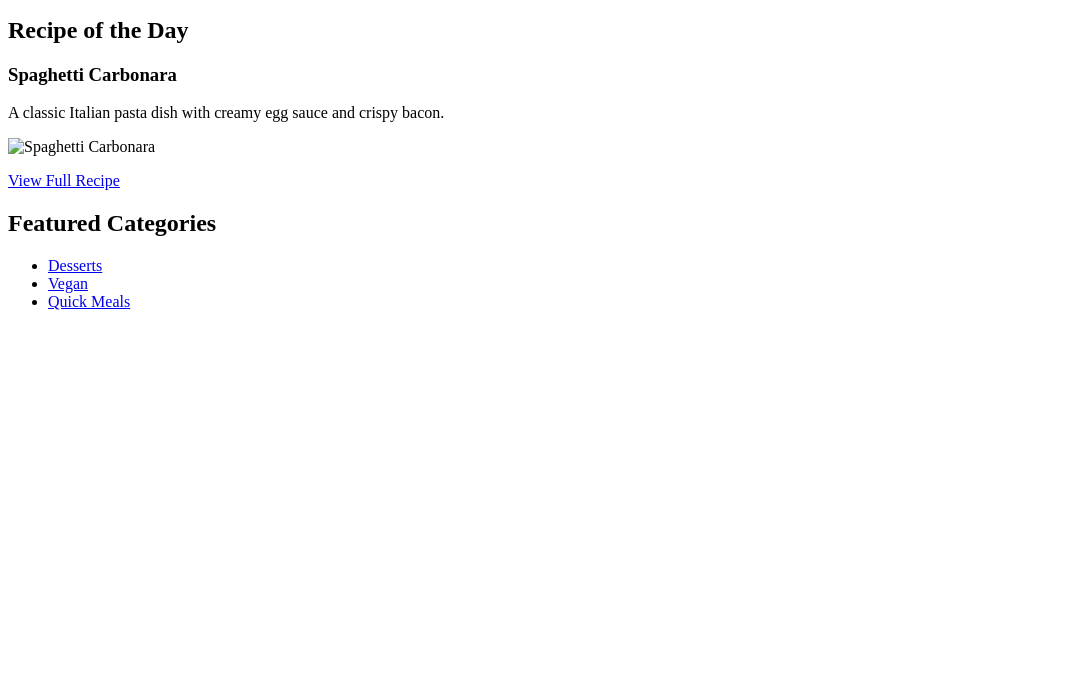
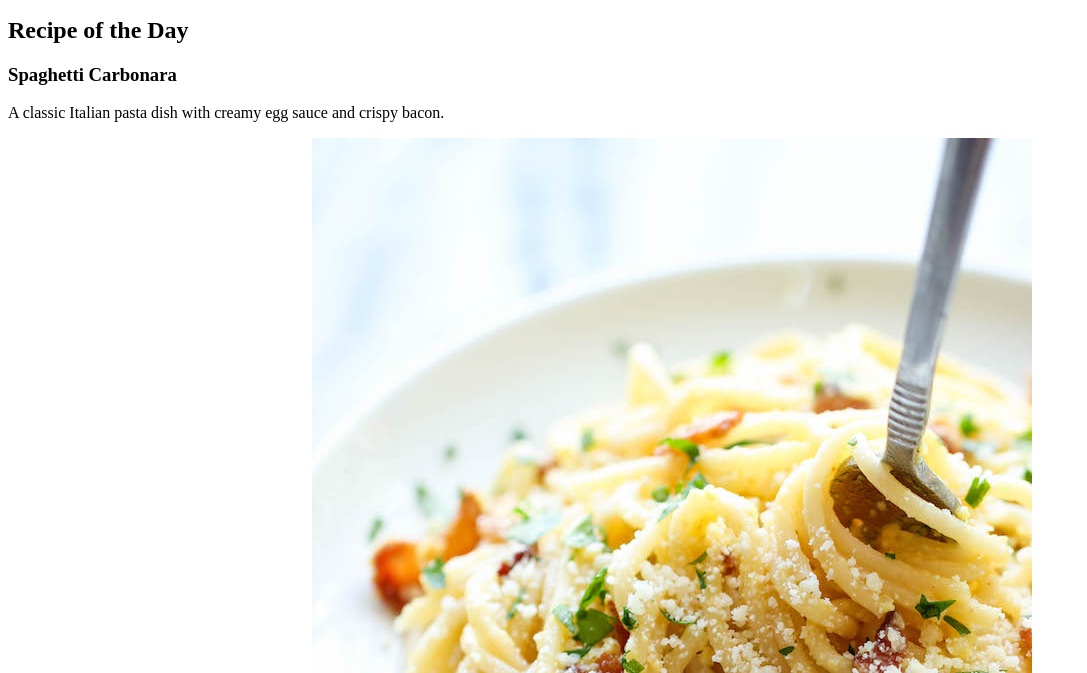
Before and after one commit to SaharSeerat/Recipe-Book, a plain HTML site: page index.html in a window 1280 px wide. Shown: the part 127-800 px from the top of the page, without its empty margins (0-1087 px from the left). Drawn offline with Linux system fonts and the light colour scheme.

Commit message:
Add files via upload

```diff
--- a/index.html
+++ b/index.html
@@ -44,7 +44,8 @@
         <h2>Recipe of the Day</h2>
         <h3>Spaghetti Carbonara</h3>
         <p>A classic Italian pasta dish with creamy egg sauce and crispy bacon.</p>
-        <img src="carbonara.jpg" alt="Spaghetti Carbonara" width="300">
+        <img src="image.jpg" alt="Spaghetti Carbonara" width="300">
+        <img src="image.jpg" alt="">
         <p><a href="recipe-details.html">View Full Recipe</a></p>
     </section>
 
```
Also changed, not shown: image.jpg (added).
